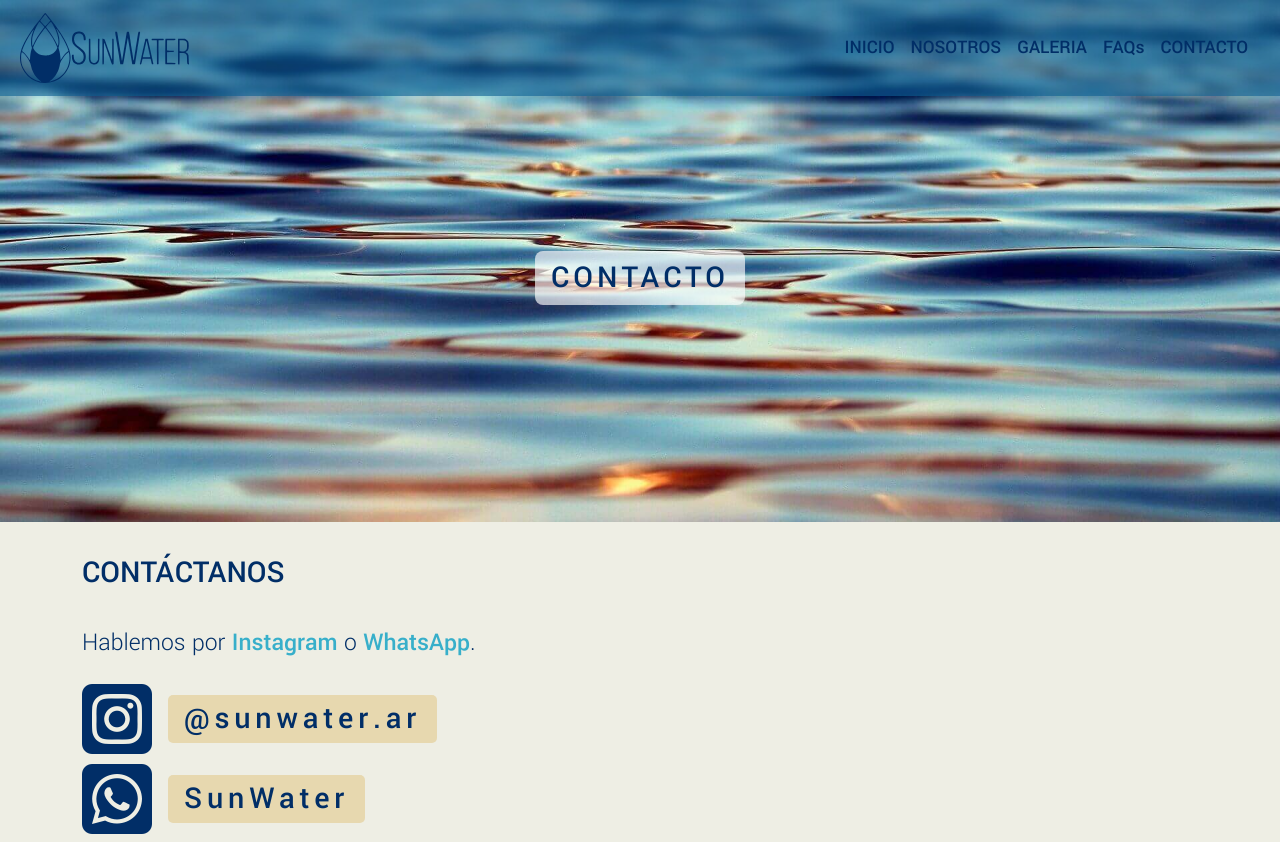
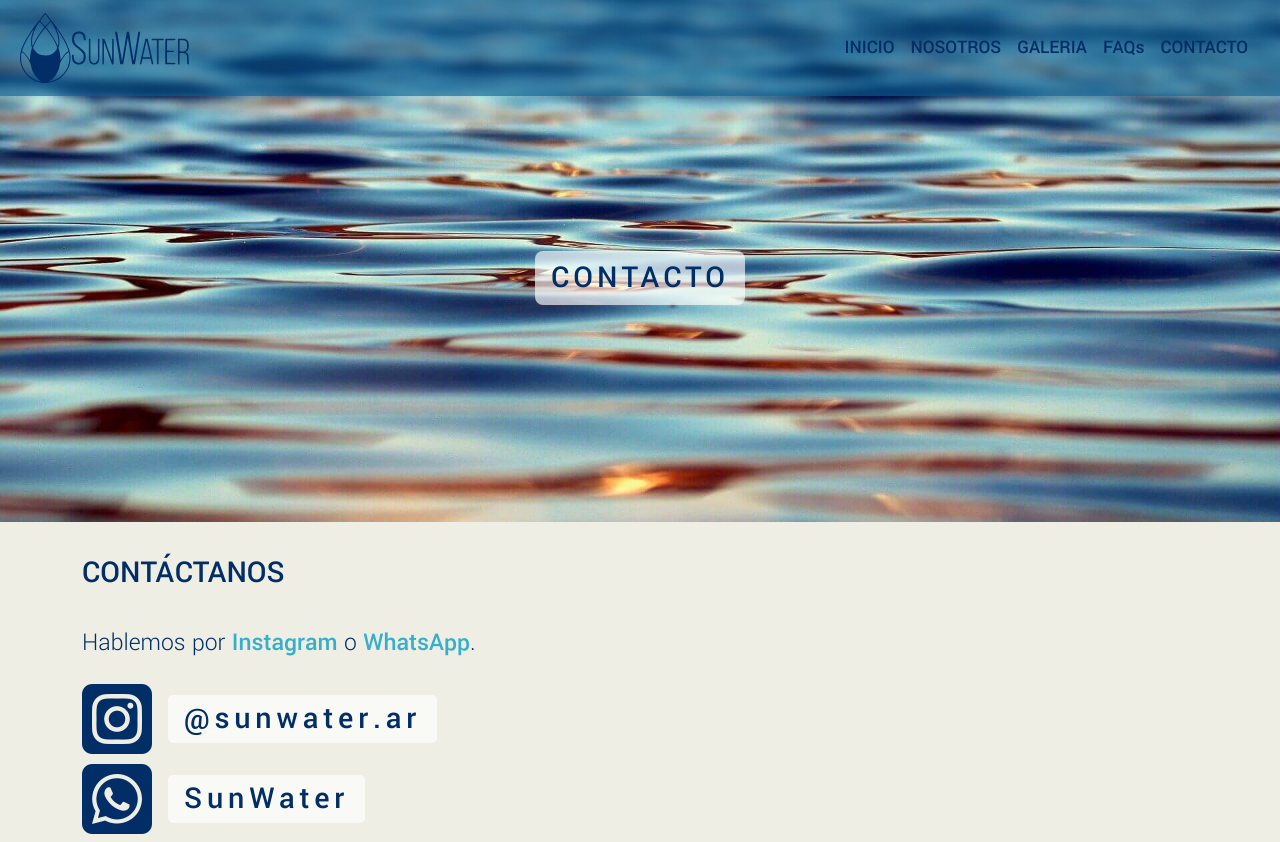
Before and after one commit to Josefina1808/sunwater, a plain HTML site: page html/contacto.html in a window 1280 px wide. Shown: the top 842 px of the page. Drawn offline with nearby package versions, Linux system fonts and the light colour scheme.

Commit message:
Bg contacto redes nuevo color

```diff
--- a/css/style.css
+++ b/css/style.css
@@ -701,7 +701,7 @@ div#index {
 
 .contacto .contacto__redes div .contacto__redes--texto {
   color: #012e67;
-  background-color: #e5d09bb7;
+  background-color: rgba(255, 255, 255, 0.651);
   border-radius: 5px;
   padding: 0rem 1rem 0rem 1rem;
   font-weight: 400;
```
